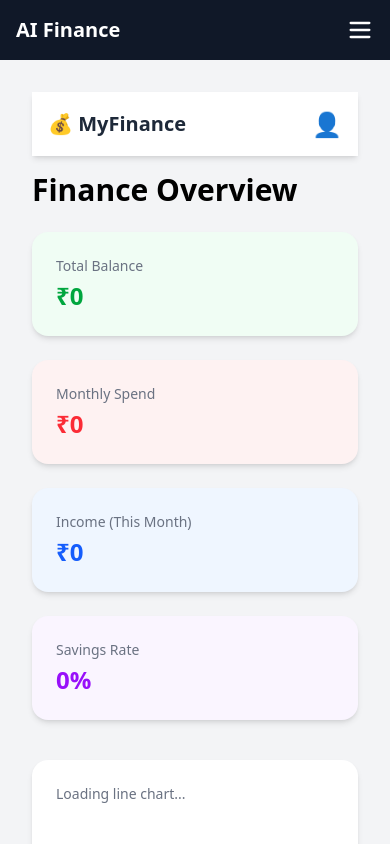
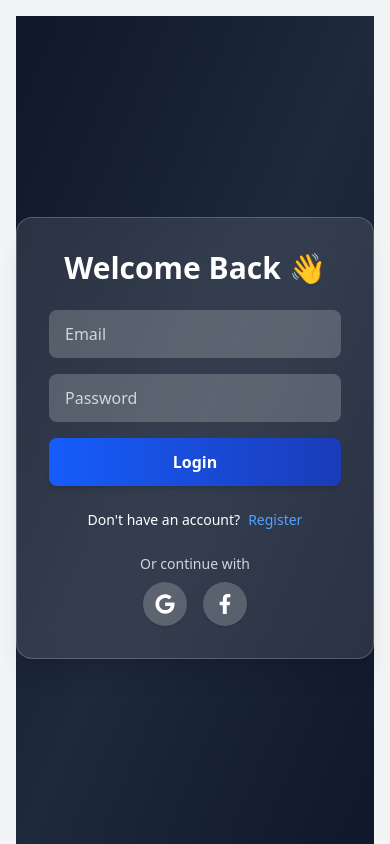
Before and after one commit to TP-user123/AI_Finance_Tracker, a React (Vite) app in the folder Client/: page /login in a window 390 px wide. Shown: the top 844 px of the page. Built offline with nearby package versions, Linux system fonts and the light colour scheme; no server answers.

Commit message:
login page design

```diff
--- a/Client/package.json
+++ b/Client/package.json
@@ -13,10 +13,12 @@
     "@tailwindcss/vite": "^4.1.11",
     "axios": "^1.10.0",
     "axois": "^0.0.1-security",
+    "framer-motion": "^12.23.3",
     "lucide-react": "^0.525.0",
     "react": "^19.1.0",
     "react-chartjs-2": "^5.3.0",
     "react-dom": "^19.1.0",
+    "react-icons": "^5.5.0",
     "react-router-dom": "^7.6.3",
     "react-toastify": "^11.0.5",
     "recharts": "^3.1.0",
--- a/Client/src/App.jsx
+++ b/Client/src/App.jsx
@@ -1,4 +1,4 @@
-import { BrowserRouter as Router, Routes, Route } from "react-router-dom";
+import { BrowserRouter as Router, Routes, Route, useLocation } from "react-router-dom";
 import { ToastContainer } from "react-toastify";
 import "react-toastify/dist/ReactToastify.css";
 import Sidebar from "./Components/Sidebar";
@@ -6,31 +6,40 @@ import MobileMenu from "./Components/MobileMenu";
 import Dashboard from "./Pages/Dashboard";
 import Transactions from "./Pages/Transactions";
 import Insights from "./Pages/Insights";
+import NotFoundPage from "./Pages/NotFoundPage";
+import Login from "./Pages/Login";
+
+function AppLayout() {
+  const location = useLocation();
+  const isLoginPage = location.pathname === "/login";
+
+  return (
+    <div className="flex flex-col md:flex-row bg-gray-100 min-h-screen">
+      {/* Sidebar only if not on login page */}
+      {!isLoginPage && <Sidebar />}
+
+      <div className={`flex-1 ${!isLoginPage ? "md:ml-64" : ""}`}>
+        {/* Mobile navbar only if not on login page */}
+        {!isLoginPage && <MobileMenu />}
+
+        <main className="p-4 sm:p-6">
+          <Routes>
+            <Route path="/" element={<Dashboard />} />
+            <Route path="/transactions" element={<Transactions />} />
+            <Route path="/insights" element={<Insights />} />
+            <Route path="/login" element={<Login />} />
+            <Route path="*" element={<NotFoundPage />} />
+          </Routes>
+        </main>
+      </div>
+    </div>
+  );
+}
 
 function App() {
   return (
     <Router>
-      <div className="flex flex-col md:flex-row bg-gray-100 min-h-screen">
-        {/* Sidebar for desktop */}
-        <Sidebar />
-
-        {/* Main Content */}
-        <div className="flex-1">
-          {/* Mobile Navbar */}
-          <MobileMenu />
-
-          <main className="p-4 sm:p-6">
-            <Routes>
-              <Route path="/dashboard" element={<Dashboard />} />
-              <Route path="/transactions" element={<Transactions />} />
-              <Route path="/insights" element={<Insights />} />
-              <Route path="*" element={<Dashboard />} /> {/* Fallback route */}
-            </Routes>
-          </main>
-        </div>
-      </div>
-
-      {/* ✅ Toasts work globally across the app */}
+      <AppLayout />
       <ToastContainer position="top-right" autoClose={2000} />
     </Router>
   );
--- a/Client/src/Components/Sidebar.jsx
+++ b/Client/src/Components/Sidebar.jsx
@@ -1,15 +1,24 @@
-import { NavLink } from "react-router-dom";
+import { NavLink, useNavigate } from "react-router-dom";
 
 const navLinks = [
-  { to: "/dashboard", label: "Dashboard" },
+  { to: "/", label: "Dashboard" },
   { to: "/transactions", label: "Transactions" },
   { to: "/insights", label: "Insights" },
   { to: "/settings", label: "Settings" },
 ];
 
 const Sidebar = () => {
+  const navigate = useNavigate();
+
+  const handleLogout = () => {
+    localStorage.clear(); // Clear session/token if any
+    navigate("/login");
+  };
+
   return (
-    <aside className="hidden md:block w-64 bg-gray-900 text-white min-h-screen p-6">
+    <aside className="hidden md:flex flex-col fixed left-0 top-0 h-screen w-64 bg-gray-900 text-white p-6 justify-between z-40 shadow-lg">
+      {/* Top Section */}
+      <div>
         <h2 className="text-2xl font-bold mb-8">AI Finance</h2>
         <nav className="space-y-4 text-lg">
           {navLinks.map((item) => (
@@ -18,7 +27,9 @@ const Sidebar = () => {
               to={item.to}
               className={({ isActive }) =>
                 `block transition-colors ${
-                isActive ? "text-blue-400 font-semibold" : "hover:text-blue-400"
+                  isActive
+                    ? "text-blue-400 font-semibold"
+                    : "hover:text-blue-400"
                 }`
               }
             >
@@ -26,6 +37,17 @@ const Sidebar = () => {
             </NavLink>
           ))}
         </nav>
+      </div>
+
+      {/* Bottom Section: Logout */}
+      <div>
+        <button
+          onClick={handleLogout}
+          className="w-full bg-red-600 hover:bg-red-700 transition text-white py-2 px-4 rounded-md text-sm"
+        >
+          Logout
+        </button>
+      </div>
     </aside>
   );
 };
--- /dev/null
+++ b/Client/src/Pages/Login.jsx
@@ -0,0 +1,69 @@
+import React, { useState } from "react";
+import { FaGoogle, FaFacebookF } from "react-icons/fa";
+
+const Login = () => {
+  const [isLogin, setIsLogin] = useState(true);
+  const toggleForm = () => setIsLogin(!isLogin);
+
+  return (
+    <div className="min-h-screen flex items-center justify-center bg-gradient-to-br from-[#0f172a] via-[#1e293b] to-[#0f172a] animate-background">
+      <div className="w-full max-w-md p-8 rounded-2xl bg-white/10 backdrop-blur-md shadow-xl border border-white/20 text-white">
+        <h2 className="text-3xl font-bold text-center mb-6">
+          {isLogin ? "Welcome Back 👋" : "Create Account 🚀"}
+        </h2>
+
+        <form className="space-y-4">
+          {!isLogin && (
+            <input
+              type="text"
+              placeholder="Full Name"
+              className="w-full px-4 py-3 rounded-lg bg-white/20 text-white placeholder-gray-300 outline-none focus:ring-2 focus:ring-blue-500 transition"
+            />
+          )}
+          <input
+            type="email"
+            placeholder="Email"
+            className="w-full px-4 py-3 rounded-lg bg-white/20 text-white placeholder-gray-300 outline-none focus:ring-2 focus:ring-blue-500 transition"
+          />
+          <input
+            type="password"
+            placeholder="Password"
+            className="w-full px-4 py-3 rounded-lg bg-white/20 text-white placeholder-gray-300 outline-none focus:ring-2 focus:ring-blue-500 transition"
+          />
+
+          <button
+            type="submit"
+            className="w-full py-3 bg-gradient-to-r from-blue-600 to-blue-800 hover:from-blue-500 hover:to-blue-700 transition-all rounded-lg font-semibold shadow-md hover:shadow-blue-500/40"
+          >
+            {isLogin ? "Login" : "Register"}
+          </button>
+        </form>
+
+        <div className="mt-6 text-sm text-center">
+          {isLogin ? "Don't have an account?" : "Already have an account?"}
+          <button
+            className="ml-2 text-blue-400 hover:underline font-medium"
+            onClick={toggleForm}
+          >
+            {isLogin ? "Register" : "Login"}
+          </button>
+        </div>
+
+        {/* Social logins */}
+        <div className="mt-6 text-center">
+          <p className="text-sm text-gray-300 mb-2">Or continue with</p>
+          <div className="flex justify-center gap-4">
+            <button className="bg-white/20 hover:bg-white/30 transition-all p-3 rounded-full text-white shadow hover:shadow-blue-500/30">
+              <FaGoogle size={20} />
+            </button>
+            <button className="bg-white/20 hover:bg-white/30 transition-all p-3 rounded-full text-white shadow hover:shadow-blue-500/30">
+              <FaFacebookF size={20} />
+            </button>
+          </div>
+        </div>
+      </div>
+    </div>
+  );
+};
+
+export default Login;
--- /dev/null
+++ b/Client/src/Pages/NotFoundPage.jsx
@@ -0,0 +1,30 @@
+import { Link } from "react-router-dom";
+
+const NotFoundPage = () => {
+  return (
+    <div className="flex flex-col items-center justify-center h-screen px-4 text-center bg-gray-100">
+      {/* 404 GIF or image */}
+      <img
+        src="https://media.giphy.com/media/hEc4k5pN17GZq/giphy.gif" // or your preferred gif/image URL
+        alt="404 - Page Not Found"
+        className="w-full max-w-md h-auto mb-6"
+      />
+
+      <h1 className="text-3xl sm:text-4xl font-bold text-gray-800 mb-4">
+        Oops! Page Not Found
+      </h1>
+      <p className="text-gray-600 mb-6 max-w-lg">
+        The page you're looking for doesn't exist or has been moved. Let's get you back home.
+      </p>
+
+      <Link
+        to="/"
+        className="inline-block px-6 py-3 bg-blue-600 text-white rounded-lg shadow hover:bg-blue-700 transition"
+      >
+        Go to Dashboard
+      </Link>
+    </div>
+  );
+};
+
+export default NotFoundPage;
```
Also changed, not shown: 1 other file (tests, documents, lock files or other folders). Lines whose indentation alone changed are shown as unchanged.
